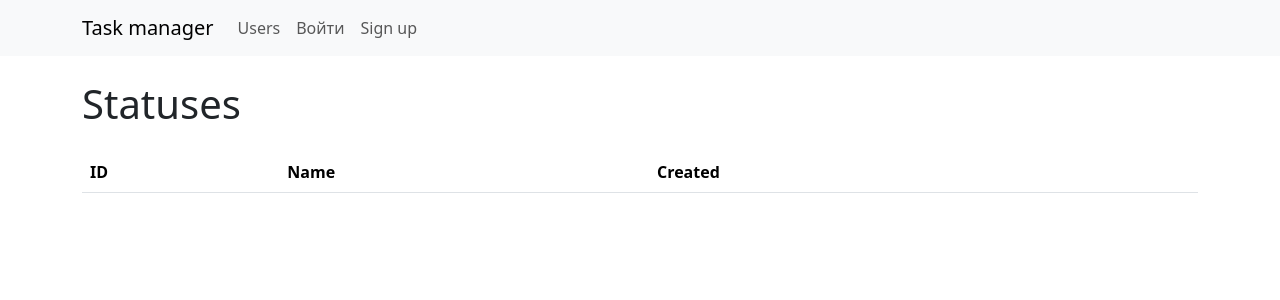
After one commit to paalso/python-project-52, a Django app: page /statuses/ in a window 1280 px wide. The commit adds this page. Shown: the top 300 px of the page. Run offline with Django 5.2, Linux system fonts and the light colour scheme; lists and menus that the app fills with data are empty.

Commit message:
Add new app "statuses"

```diff
--- a/task_manager/settings.py
+++ b/task_manager/settings.py
@@ -38,6 +38,7 @@ INSTALLED_APPS = [
     'crispy_bootstrap5',
     'task_manager',
     'task_manager.users',
+    'task_manager.statuses',
 ]
 
 MIDDLEWARE = [
--- /dev/null
+++ b/task_manager/statuses/admin.py
@@ -0,0 +1,5 @@
+from django.contrib import admin
+
+from .models import Status
+
+admin.site.register(Status)
--- /dev/null
+++ b/task_manager/statuses/apps.py
@@ -0,0 +1,6 @@
+from django.apps import AppConfig
+
+
+class StatusesConfig(AppConfig):
+    default_auto_field = 'django.db.models.BigAutoField'
+    name = 'task_manager.statuses'
--- /dev/null
+++ b/task_manager/statuses/models.py
@@ -0,0 +1,5 @@
+from django.db import models
+
+
+class Status(models.Model):
+    pass
--- /dev/null
+++ b/task_manager/statuses/templates/statuses/list.html
@@ -0,0 +1,32 @@
+<!--task_manager/templates/list.html-->
+{% extends "base.html" %}
+{% load i18n %}
+{% block content %}
+  <h1 class="my-4">{% trans "Statuses" %}</h1>
+  <!--    TODO: Add bootstrap utilities to control table columns width:-->
+  <!--    w-10, w-20 or smth-->
+  <table class="table table-striped">
+    <thead>
+      <tr>
+        <th>ID</th>
+        <th>{% trans "Name" %}</th>
+        <th>{% trans "Created" %}</th>
+        <th></th>
+      </tr>
+    </thead>
+    <tbody>
+      {% for status in statuses %}
+        <tr>
+          <td>{{ status.id }}</td>
+          <td>{{ status.name }}</td>
+          <td>{{ status.date_joined|date:"d.m.Y h:m" }}</td>
+          <td>
+            <a href="{% url 'statuses:update' statuses.id %}">{% trans "Edit" %}</a>
+            <br>
+            <a href="{% url 'statuses:delete' statuses.id %}">{% trans "Delete" %}</a>
+          </td>
+        </tr>
+      {% endfor %}
+    </tbody>
+  </table>
+{% endblock %}
--- /dev/null
+++ b/task_manager/statuses/tests.py
@@ -0,0 +1,2 @@
+
+# Create your tests here.
--- /dev/null
+++ b/task_manager/statuses/urls.py
@@ -0,0 +1,12 @@
+# task_manager/users/statuses.py
+from django.urls import path
+
+from . import views
+
+app_name = 'statuses'
+
+urlpatterns = [
+    path('', views.StatusListView.as_view(), name='list'),
+    path('<int:pk>/update/', views.StatusUpdateView.as_view(), name='update'),
+    path('<int:pk>/delete/', views.StatusDeleteView.as_view(), name='delete'),
+]
--- /dev/null
+++ b/task_manager/statuses/views.py
@@ -0,0 +1,17 @@
+from django.views.generic import ListView, UpdateView, View
+
+from .models import Status
+
+
+class StatusListView(ListView):
+    model = Status
+    context_object_name = 'status'
+    template_name = 'statuses/list.html'
+
+
+class StatusUpdateView(UpdateView):
+    pass
+
+
+class StatusDeleteView(View):
+    pass
--- a/task_manager/templates/partials/navbar.html
+++ b/task_manager/templates/partials/navbar.html
@@ -18,7 +18,7 @@
         </li>
         {% if user.is_authenticated %}
           <li class="nav-item">
-            <a class="nav-link" href="#">{% trans "Statuses" %}</a>
+            <a class="nav-link" href="{% url 'statuses:list' %}">{% trans "Statuses" %}</a>
           </li>
           <li class="nav-item">
             <a class="nav-link" href="#">{% trans "Labels" %}</a>
--- a/task_manager/urls.py
+++ b/task_manager/urls.py
@@ -7,5 +7,6 @@ urlpatterns = [
     path('', views.IndexView.as_view(), name='index'),
     path('login/', views.LoginUserView.as_view(), name='login'),
     path('users/', include('task_manager.users.urls')),
+    path('statuses/', include('task_manager.statuses.urls')),
     path('admin/', admin.site.urls),
 ]
```
Also changed, not shown: task_manager/statuses/__init__.py (added), task_manager/statuses/migrations/__init__.py (added).
